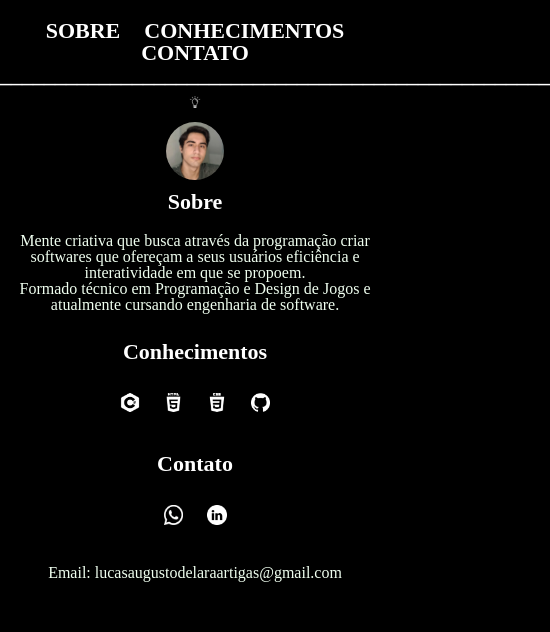
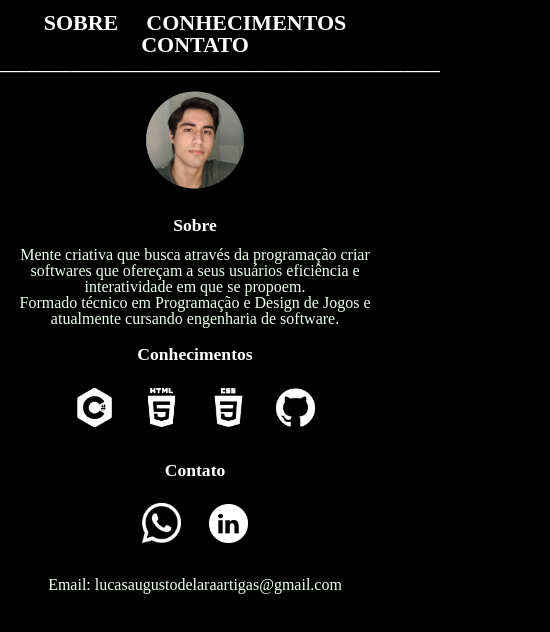
Before and after one commit to lucasaugustodelaraartigas/lucasaugustodelaraartigas.github.io, a plain HTML site: page index.html in a window 390 px wide. Shown: the whole page, 550 px wide, since content can reach past the window. Drawn offline with Linux system fonts and the light colour scheme.

Commit message:
porte celular

```diff
--- a/index.html
+++ b/index.html
@@ -2,6 +2,7 @@
 <html lang="pt-br">
 <head>
     <meta charet="UTF-8">
+    <meta name="viewport" content="width=device-width, initial-scale=1.0">
     <title>Portfolio Lucas Augusto</title>
     <link rel="stylesheet" href="reset.css">
     <link rel = "icon" href = "foto.png" type = "image/x-icon">
@@ -16,7 +17,6 @@
                 <a href="">Conhecimentos</a>
                 <a href="">Contato</a>
                 <h1 class="titulo">__________________________________________________</h1>
-                <a href=""><img id="noturno" src="noturnoOff.png" alt="Mono Noturno"></a>
         </nav>
     </center>
     </header>
@@ -49,7 +49,6 @@
     </main>
 
     <script src="jQuery.js"></script>
-    <script src="principal.js"></script>
 
 </body>
 </html>
--- a/principal.js
+++ /dev/null
@@ -1,11 +0,0 @@
-var noturno = document.querySelector("#noturno");
-
-noturno.addEventListener("click", noturnoOn);
-
-function preventDefaut(event){
-    event.preventDefaut
-}
-
-function noturnoOn(){
-console.log("teste");
-}
--- a/style.css
+++ b/style.css
@@ -1,14 +1,10 @@
 body{
-    padding: 20px 0;
+    padding: .75rem 0;
     background: black;
 }
 
-#noturno{
-    padding: 10px 0;
-    width: 3%;
-}
-
 #fotoLucas{
+    padding: 1.1rem 0;
     width: 15%;
     border-radius: 100%;
     margin-bottom: 2%;
@@ -20,7 +16,7 @@ nav{
 }
 
 nav a{
-    margin: 10px;
+    margin: .75rem;
     text-decoration: none;
     text-transform: uppercase;
     font-size: 22px;
@@ -35,7 +31,7 @@ nav a:hover{
 }
 
 .titulo {
-    font-size: 22px;
+    font-size: 1.1rem;
     font-weight: bold;
     color: white;
     text-align: center
@@ -43,21 +39,21 @@ nav a:hover{
 
 p{
     margin-bottom: 2%;
-    padding: 20px 0;
+    padding: .75rem 0;
     color: honeydew;
     font-size: 16px;
     text-align: center;
 }
 
 .conhecimentos{
-    padding: 20px 0;
+    padding: .75rem 0;
     display: inline-block;
     margin: auto;
 }
 
 .fotos img{
     width: 5%;
-    padding: 10px;
+    padding: .75rem;
     margin-bottom: 2%;
 }
 
@@ -66,7 +62,18 @@ p{
 }
 
 .contato{
-    padding: 20px 0;
+    padding: .75rem 0;
     display: inline-block;
     margin: auto;
 }
+
+@media screen and (max-width: 1111px){
+    #fotoLucas{
+    width: 25%;
+}
+
+.fotos img{
+    width: 10%;
+}
+
+}
```
